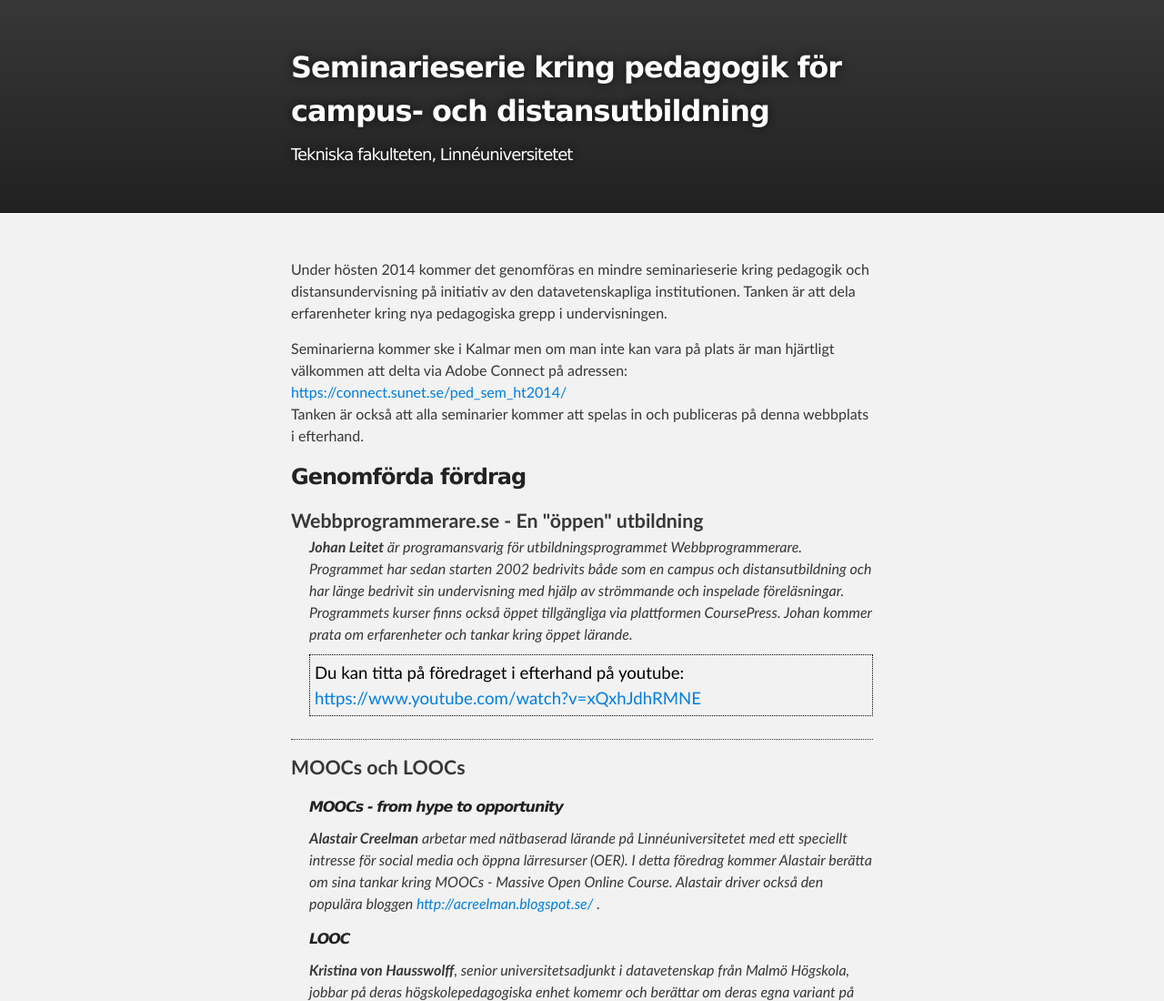
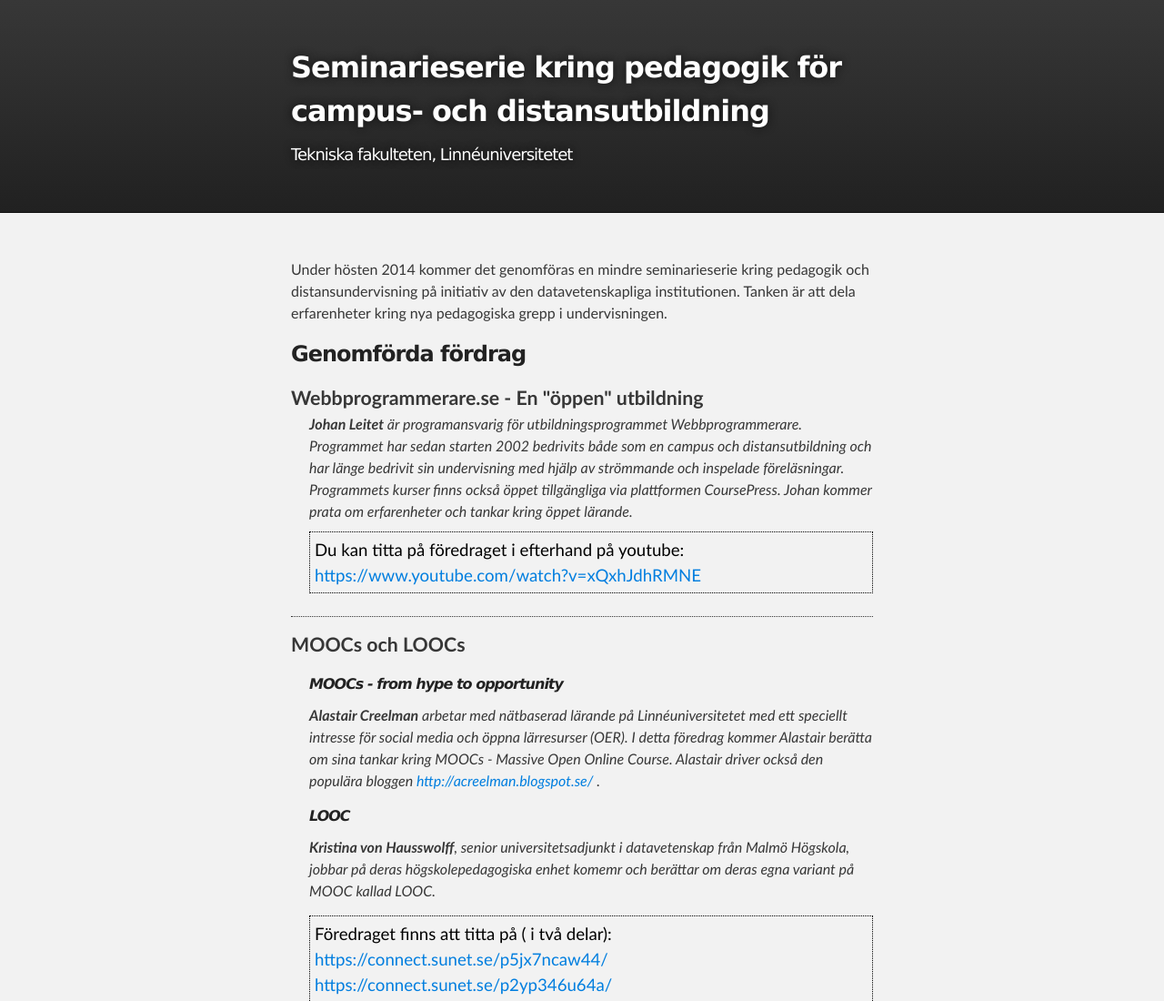
Before and after one commit to thajo/pedagogiskt_seminarium, a plain HTML site: page index.html in a window 1280 px wide. Shown: the top 1100 px of the page at 91% size. Drawn offline with Linux system fonts and the light colour scheme.

Commit message:
last update?

```diff
--- a/index.html
+++ b/index.html
@@ -31,11 +31,7 @@
             Tanken är att dela erfarenheter kring nya pedagogiska grepp i undervisningen.
 
           </p>
-          <p>
-            Seminarierna kommer ske i Kalmar men om man inte kan vara på plats är man hjärtligt
-            välkommen att delta via Adobe Connect på adressen: <a href="https://connect.sunet.se/ped_sem_ht2014/">https://connect.sunet.se/ped_sem_ht2014/</a><br />
-            Tanken är också att alla seminarier kommer att spelas in och publiceras på denna webbplats i efterhand.
-          </p>
+
 
 <h3>
   <span class="octicon octicon-link">Genomförda fördrag</span>
```
